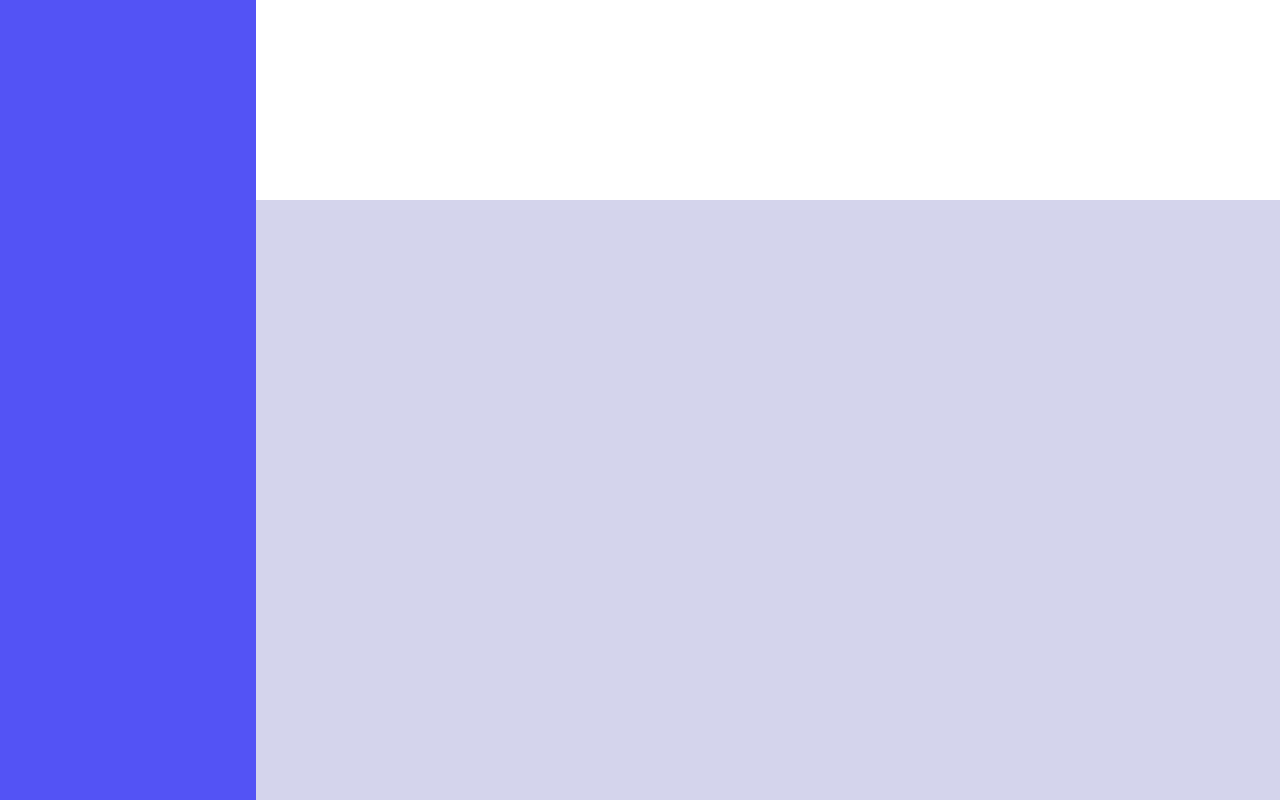
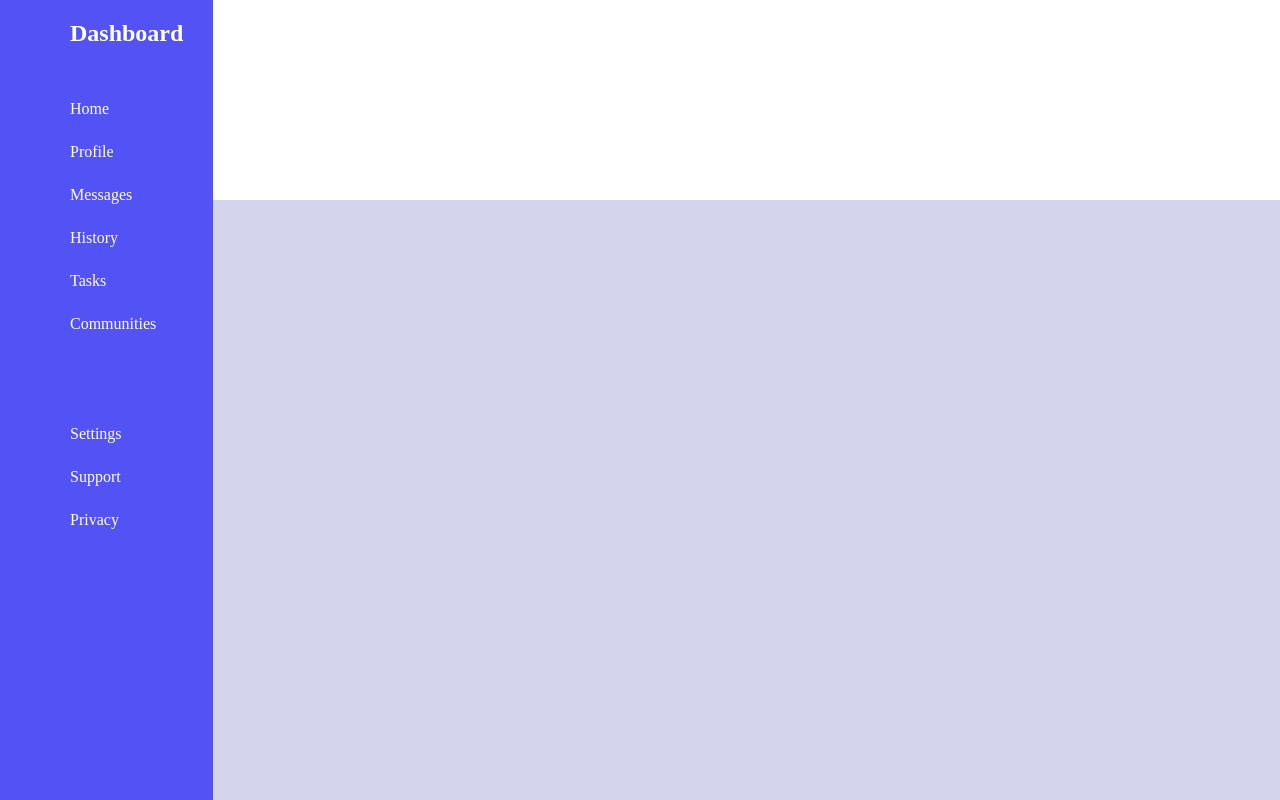
Before and after one commit to DonnieAndMooie/admin-dashboard, a plain HTML site: page index.html in a window 1280 px wide. Drawn offline with Linux system fonts and the light colour scheme.

Commit message:
Layout the sidebar correctly using grid

```diff
--- a/index.html
+++ b/index.html
@@ -9,7 +9,22 @@
 </head>
 <body>
     <div class="sidebar">
-
+        <h2 class="title">Dashboard</h2>
+         <div class="links">
+            <ul class="top-links">
+                <li> Home</li>
+                <li>Profile</li>
+                <li>Messages</li>
+                <li>History</li>
+                <li>Tasks</li>
+                <li>Communities</li>
+            </ul>
+            <ul class="bottom-links">
+                <li>Settings</li>
+                <li>Support</li>
+                <li>Privacy</li>
+            </ul>
+        </div>
     </div>
     <div class="header">
 
--- a/styles.css
+++ b/styles.css
@@ -1,7 +1,11 @@
+*{
+    box-sizing: border-box;
+}
+
 body{
     margin:0;
     display: grid;
-    grid-template-columns: 1fr 4fr;
+    grid-template-columns: 1fr 5fr;
     grid-template-rows: 1fr 3fr;
 }
 
@@ -10,6 +14,8 @@ body{
     height: 100vh;
     grid-row: 1 / 3;
     grid-column: 1 / 2;
+    display: grid;
+    grid-template-rows: 50px 1fr;
 }
 
 .header{
@@ -23,3 +29,30 @@ body{
     grid-row: 2 / 3;
     grid-column: 2 /3;
 }
+
+h2{
+    color: white;
+    margin-left: 70px;
+    margin-right: 30px;
+}
+
+.sidebar .top-links,
+.sidebar .bottom-links {
+    list-style: none;
+    margin: 0;
+    padding-left: 70px;
+    color: white;
+    display: grid;
+    grid-template-rows: repeat(auto-fit, minmax(15px, 1fr));
+    gap: 25px;
+}
+
+.links{
+    display: grid;
+    grid-template-rows: 1fr 1fr;
+    align-items: flex-start;
+}
+
+.top-links{
+    padding-top: 50px;
+}
```
